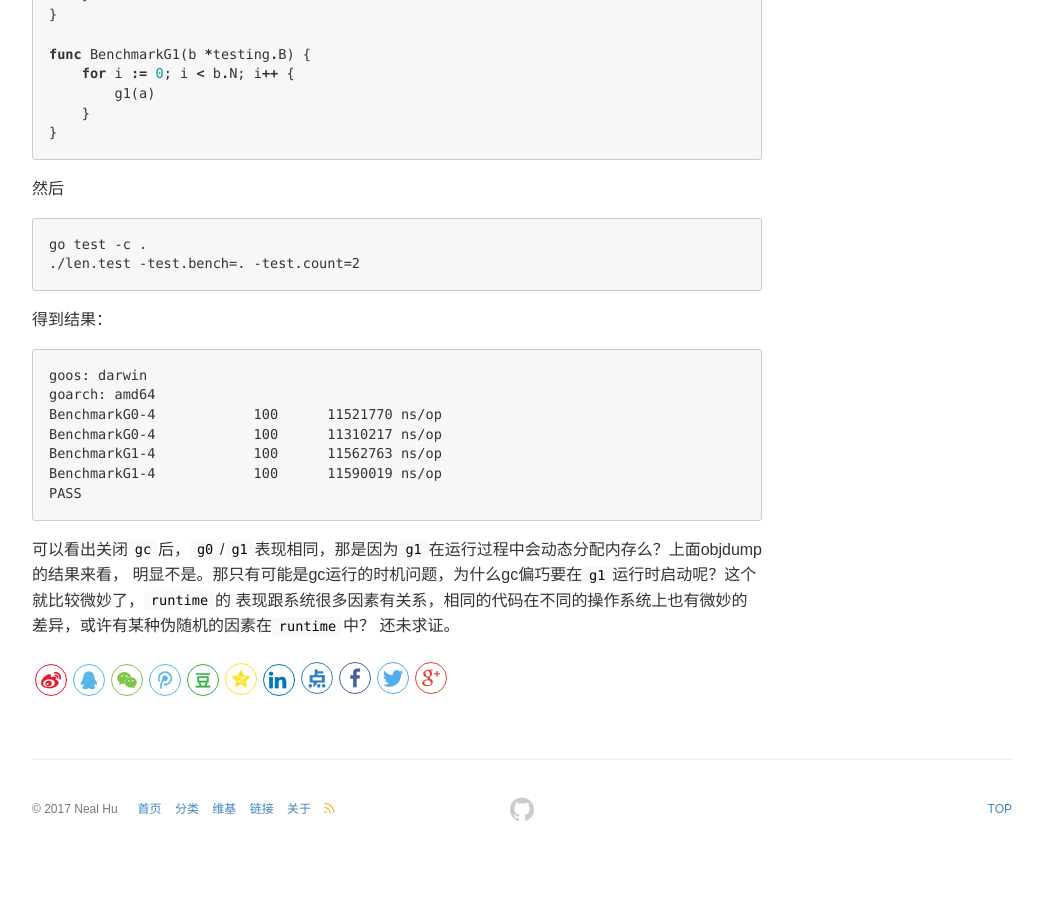
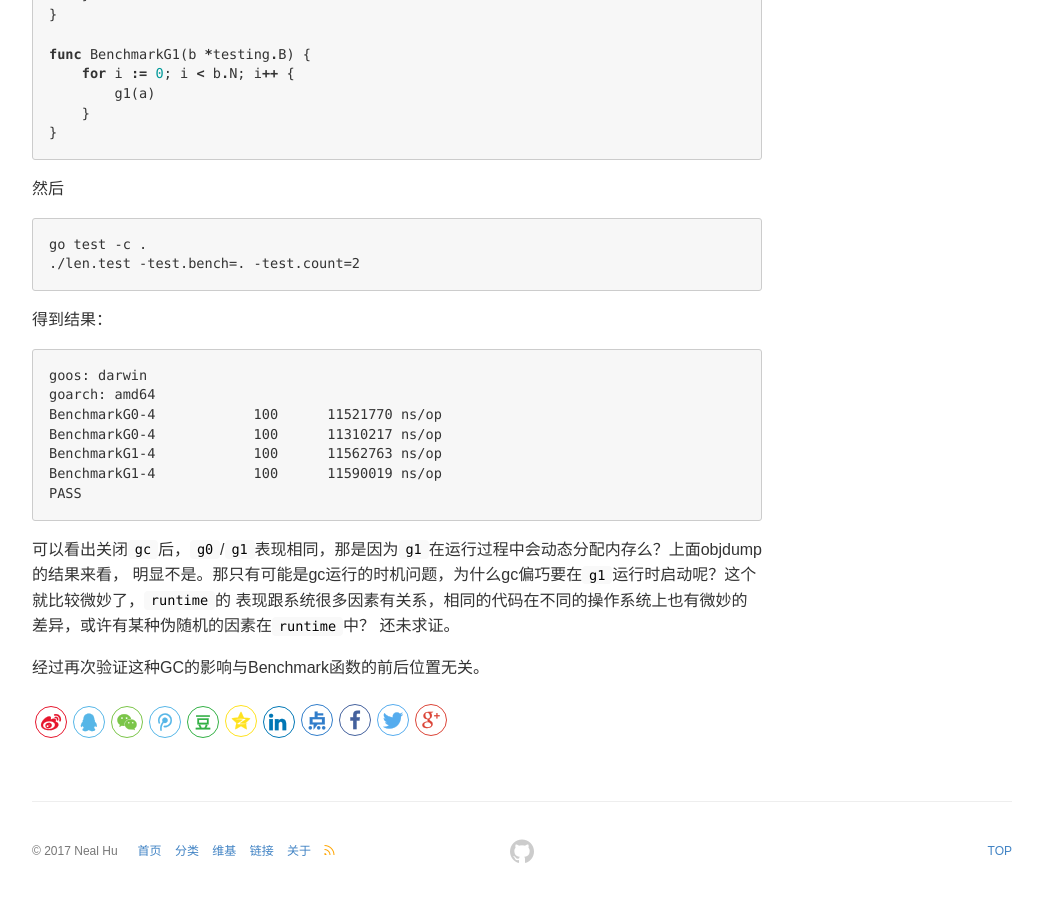
Before and after one commit to lrita/lrita.github.io, a Jekyll site: the page built from _posts/2017-10-30-golang-benchmark-with-gc-effected.md, in a window 1280 px wide and 900 px high, scrolled down 3476 px. Shown: the whole window, without its empty margins (118-1161 px from the left). Built offline with Jekyll 4.4.1, drawn with Linux system fonts in a browser that asks for light colours; before the commit the page ends 4334 px from its top, so only the background shows below that.

Commit message:
add 2017-10-30-golang-benchmark-with-gc-effected.md

```diff
--- a/_posts/2017-10-30-golang-benchmark-with-gc-effected.md
+++ b/_posts/2017-10-30-golang-benchmark-with-gc-effected.md
@@ -186,3 +186,5 @@ PASS
 明显不是。那只有可能是gc运行的时机问题，为什么gc偏巧要在`g1`运行时启动呢？这个就比较微妙了，`runtime`的
 表现跟系统很多因素有关系，相同的代码在不同的操作系统上也有微妙的差异，或许有某种伪随机的因素在`runtime`中？
 还未求证。
+
+经过再次验证这种GC的影响与Benchmark函数的前后位置无关。
```
